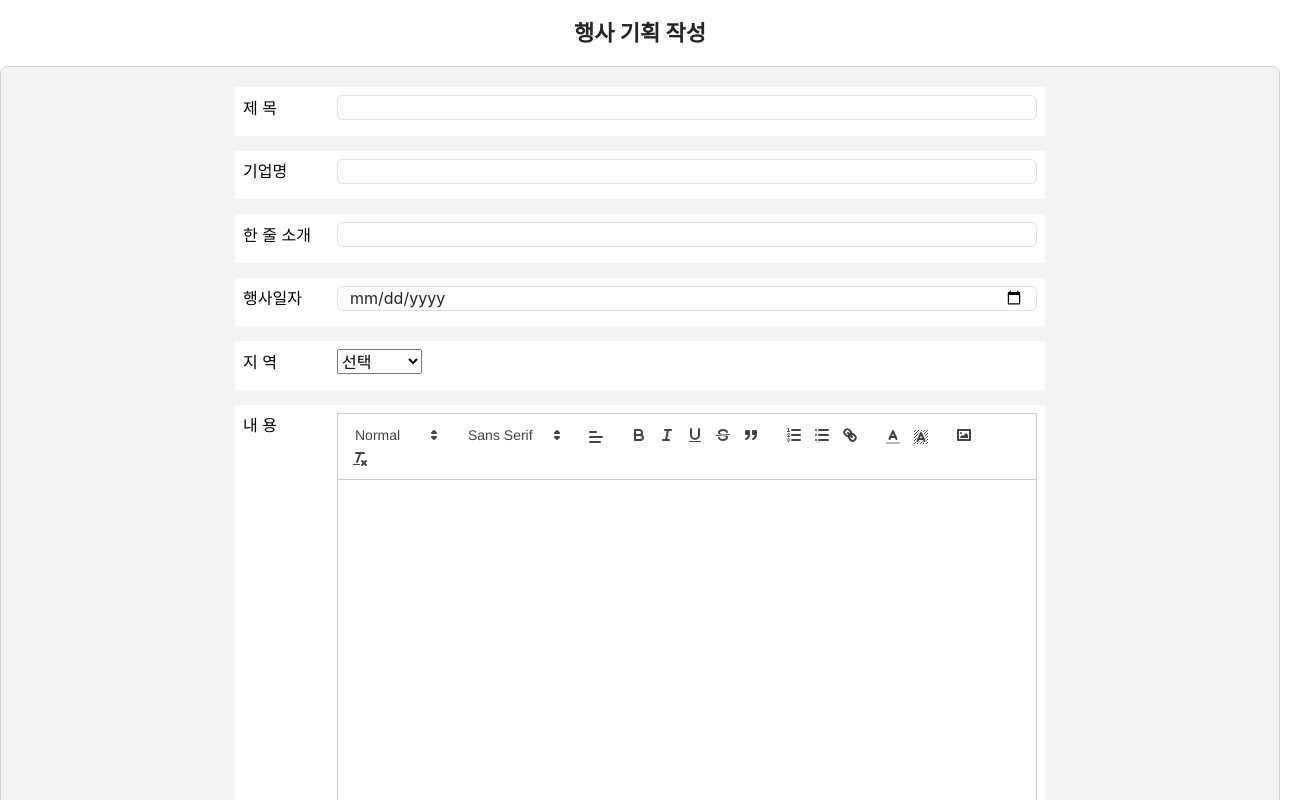
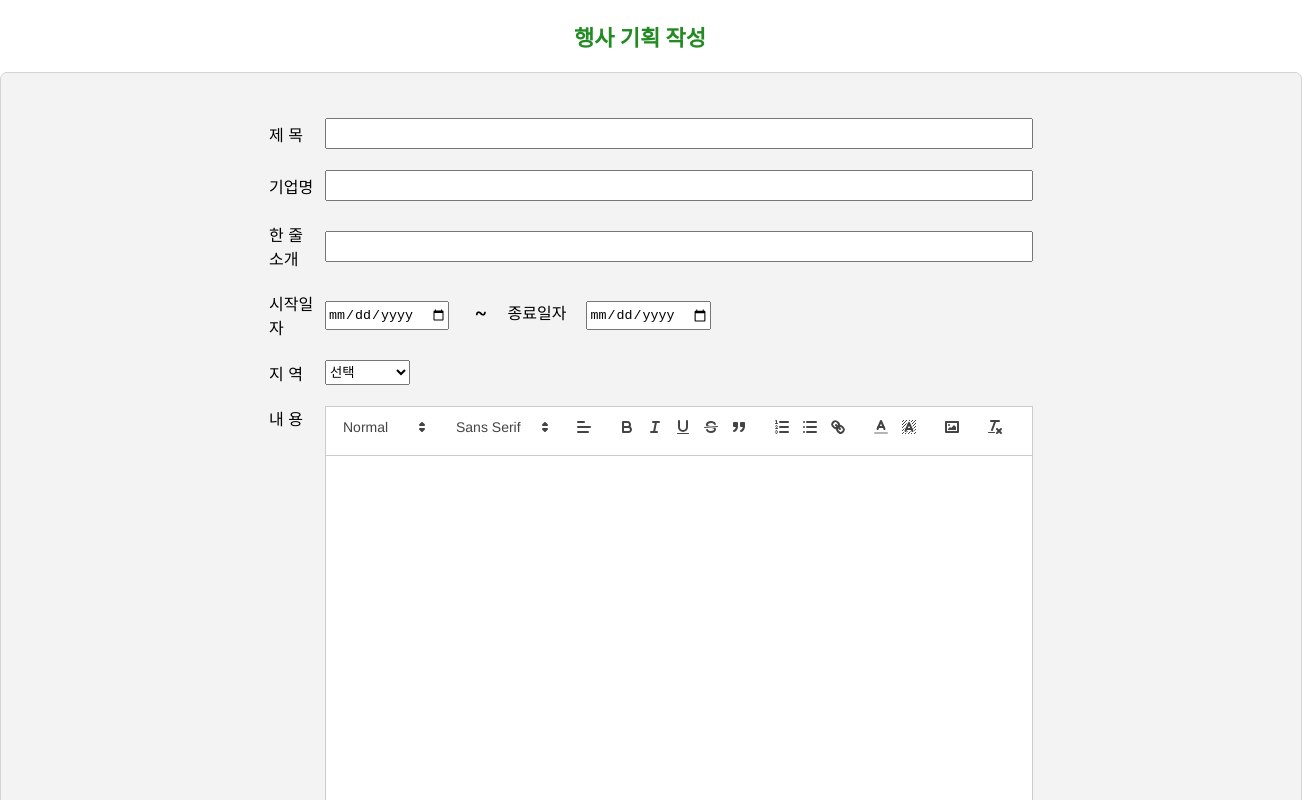
Before and after one commit to ecogging/ecogging-frontend, a React (Create React App) app: page /write in a window 1280 px wide. Shown: the top 800 px of the page, 1302 px wide, since content can reach past the window. Built offline with nearby package versions, Linux system fonts and the light colour scheme; the HTML template or start-up script is replaced by a standard one.

Commit message:
eventList 페이지네이션 기능 구현

```diff
--- a/src/App.js
+++ b/src/App.js
@@ -17,7 +17,7 @@ function App() {
           <BrowserRouter>
             <Routes>
               <Route exact path='/detail' element={<EventDetail/>}/>
-              <Route exact path='/' element={<EventList/>}/>
+              <Route exact path='/list/:page' element={<EventList/>}/>
               <Route exact path='/write' element={<EventWrite/>}/>
             </Routes>
           </BrowserRouter>
--- a/src/components/plogging/event/EventWrite.js
+++ b/src/components/plogging/event/EventWrite.js
@@ -10,9 +10,9 @@ import 'react-quill/dist/quill.snow.css';
 
 
 const EventWrite = () => {
-    const[event, setEvent] = useState({title:'', content:'',location:'',meetingDate:'',corpName:'',explanation:'',id:'',fileName:''})
+    const[event, setEvent] = useState({title:'', content:'',location:'',meetingDate:'',endDate:'',corpName:'',explanation:'',userId:'',fileName:''})
     const [file, setFile] = useState();
-    const id = useSelector(state=>state.id);
+    const userid = useSelector(state=>state.UserId);
     const token = useSelector(state=>state.Authorization);
     const [cookie, setCookie] = useCookies('[refreshToken]');
     const dispatch = useDispatch();
@@ -53,9 +53,10 @@ const deleteFileImage = () => {
         formData.append('content', event.content);
         formData.append('location', event.location);
         formData.append('meetingDate', event.meetingDate);
+        formData.append('endDate', event.endDate);
         formData.append('corpName', event.corpName);
         formData.append('explanation', event.explanation);
-        formData.append('id', event.id);
+        formData.append('userId', event.userId);
         formData.append('fileName', event.fileName);
         formData.append('file', file);
 
@@ -127,9 +128,16 @@ const deleteFileImage = () => {
                         </tr>
                         <tr style={{height:'15px'}}></tr>
                         <tr>
-                            <td><Label for="meetingDate">행사일자</Label></td>
-                            <td><Input style={{height:'25px'}} type="Date" id="meetingDate" name="meetingDate" onChange={change}
-                                 required="required" value={event.meetingDate}/></td>
+                            <td><Label for="meetingDate">시작일자</Label></td>
+                            <td><Input style={{height:'25px', marginRight:'25px'}} type="Date" id="meetingDate" name="meetingDate" onChange={change}
+                                 required="required" value={event.meetingDate}/>
+                                 <span style={{fontSize:'20px'}}>~</span>
+                                 <Label for="endDate" style={{marginRight:'20px', marginLeft:'20px'}}>종료일자</Label>
+                                 <Input style={{height:'25px'}} type="Date" id="endDate" name="endDate" onChange={change}
+                                 required="required" value={event.endDate}/>
+                            </td>
+
+
                         </tr>
                         <tr style={{height:'15px'}}></tr>
                         <tr>
--- a/src/styles/EventList.css
+++ b/src/styles/EventList.css
@@ -1,18 +1,3 @@
-html, body, div, span, applet, object, iframes, h1, h2, h3, h4, h5, h6,
-p, blockquote, pre, a, abbr, acronym, address, big, quotes, code, del,
-dfn, em, img, ins, kbd, q, s, samp, small, strike, sub, sup, tt, var, u,
-i, center, dl, dt, dd, ol, ul, li, fieldset, form, label, legend, table,
-caption, tbody, tfoot, thead, tr, th, td, article, aside, canvas,
-details, embed, figure, figcaption, footer, header, hgroup, menu, nav,
-output, ruby, section, summary, time, mark, audio, video {
-	margin: 0;
-	padding: 0;
-	border: 0;
-	font-size: 100%;
-	do: inherit;
-	vertical-align: baseline;
-}
-
 article, aside, details, figcaption, figure, footer, header, hgroup,
 menu, nav, section {
 	display: block;
@@ -27,14 +12,10 @@ blockquote:before, blockquote:after, q:before, q:after {
 	content: none;
 }
 
-table {
-	border-collapse: collapse;
-	border-spacing: 0;
-}
 
 .card {
-	height: 380px;
-	width: 300px;
+	height: 413px;
+	width: 290px;
 	border-radius: 15px;
 	display: inline-block;
 	margin-top: 30px;
@@ -72,17 +53,19 @@ table {
 	float: right;
 	margin: 15px 15px 0 0;
 	border-radius: 50%;
-	font-weight: bold;
-	padding: 10px 10px;
+	padding: 7px 5px;
 	line-height: 20px;
 }
 
 h1 {
 	font-size: 22px;
 	font-weight: bold;
+	margin-bottom: 10px;
+	color: forestgreen;
 }
 
 .card-body {
+
 }
 
 .card-body-header {
@@ -92,6 +75,7 @@ h1 {
 }
 
 .card-body-description {
+	text-align: left;
 	opacity: 0;
 	color: #757B82;
 	line-height: 25px;
@@ -102,7 +86,7 @@ h1 {
 	transition: .2s ease-in-out;
 	overflow: hidden;
 	height: 170px;
-	margin: 5px 20px;
+	margin: 5px 10px;
 	width: 270px;
 	word-wrap: break-word;
 }
@@ -122,7 +106,8 @@ h1 {
 
 
 .card-body-hashtag {
-	font-size: large;
+	font-size: medium;
+	margin: 0;
 }
 
 .card-body-footer {
@@ -130,31 +115,119 @@ h1 {
 	margin-top: 15px;
 	margin-bottom: 6px;
 	bottom: 0;
-	width: 314px;
+	width: 290px;
 	font-size: 14px;
 	color: #9FA5A8;
-	padding: 0 15px;
-}
-
-.icon {
-	display: inline-block;
-	vertical-align: middle;
-	margin-right: 2px;
-}
-
-.icon-view_count {
-	width: 25px;
-	height: 17px;
-	background: url("") no-repeat;
-}
-
-.icon-comments_count {
-	margin-left: 5px;
-	width: 25px;
-	height: 17px;
-	background: url("") no-repeat;
 }
 
 .reg_date {
-	float: right;
+	margin-left: 120px;
 }
+
+ol,ul {
+  padding-left: 2rem;
+}
+
+ol,ul,dl {
+  margin-top: 0;
+  margin-bottom: 1rem;
+}
+
+ol ol,ul ul,ol ul,ul ol {
+  margin-bottom: 0;
+}
+
+
+.pagination {
+	--bs-pagination-padding-x: 0.75rem;
+	--bs-pagination-padding-y: 0.375rem;
+	--bs-pagination-font-size: 1rem;
+	--bs-pagination-color: var(--bs-link-color);
+	--bs-pagination-bg: var(--bs-body-bg);
+	--bs-pagination-border-width: var(--bs-border-width);
+	--bs-pagination-border-color: var(--bs-border-color);
+	--bs-pagination-border-radius: var(--bs-border-radius);
+	--bs-pagination-hover-color: var(--bs-link-hover-color);
+	--bs-pagination-hover-bg: var(--bs-tertiary-bg);
+	--bs-pagination-hover-border-color: var(--bs-border-color);
+	--bs-pagination-focus-color: var(--bs-link-hover-color);
+	--bs-pagination-focus-bg: var(--bs-secondary-bg);
+	--bs-pagination-focus-box-shadow: 0 0 0 0.25rem rgba(13, 110, 253, 0.25);
+	--bs-pagination-active-color: #fff;
+	--bs-pagination-active-bg: #0d6efd;
+	--bs-pagination-active-border-color: #0d6efd;
+	--bs-pagination-disabled-color: var(--bs-secondary-color);
+	--bs-pagination-disabled-bg: var(--bs-secondary-bg);
+	--bs-pagination-disabled-border-color: var(--bs-border-color);
+	display: flex;
+	padding-left: 0;
+	list-style: none;
+  }
+
+  .page-link {
+	position: relative;
+	display: block;
+	padding: var(--bs-pagination-padding-y) var(--bs-pagination-padding-x);
+	font-size: var(--bs-pagination-font-size);
+	color: var(--bs-pagination-color);
+	text-decoration: none;
+	background-color: var(--bs-pagination-bg);
+	border: var(--bs-pagination-border-width) solid var(--bs-pagination-border-color);
+	transition: color 0.15s ease-in-out, background-color 0.15s ease-in-out, border-color 0.15s ease-in-out, box-shadow 0.15s ease-in-out;
+  }
+  @media (prefers-reduced-motion: reduce) {
+	.page-link {
+	  transition: none;
+	}
+  }
+  .page-link:hover {
+	z-index: 2;
+	color: var(--bs-pagination-hover-color);
+	background-color: var(--bs-pagination-hover-bg);
+	border-color: var(--bs-pagination-hover-border-color);
+  }
+  .page-link:focus {
+	z-index: 3;
+	color: var(--bs-pagination-focus-color);
+	background-color: var(--bs-pagination-focus-bg);
+	outline: 0;
+	box-shadow: var(--bs-pagination-focus-box-shadow);
+  }
+  .page-link.active, .active > .page-link {
+	z-index: 3;
+	color: var(--bs-pagination-active-color);
+	background-color: var(--bs-pagination-active-bg);
+	border-color: var(--bs-pagination-active-border-color);
+  }
+  .page-link.disabled, .disabled > .page-link {
+	color: var(--bs-pagination-disabled-color);
+	pointer-events: none;
+	background-color: var(--bs-pagination-disabled-bg);
+	border-color: var(--bs-pagination-disabled-border-color);
+  }
+
+  .page-item:not(:first-child) .page-link {
+	margin-left: calc(var(--bs-border-width) * -1);
+  }
+  .page-item:first-child .page-link {
+	border-top-left-radius: var(--bs-pagination-border-radius);
+	border-bottom-left-radius: var(--bs-pagination-border-radius);
+  }
+  .page-item:last-child .page-link {
+	border-top-right-radius: var(--bs-pagination-border-radius);
+	border-bottom-right-radius: var(--bs-pagination-border-radius);
+  }
+
+  .pagination-lg {
+	--bs-pagination-padding-x: 1.5rem;
+	--bs-pagination-padding-y: 0.75rem;
+	--bs-pagination-font-size: 1.25rem;
+	--bs-pagination-border-radius: var(--bs-border-radius-lg);
+  }
+
+  .pagination-sm {
+	--bs-pagination-padding-x: 0.5rem;
+	--bs-pagination-padding-y: 0.25rem;
+	--bs-pagination-font-size: 0.875rem;
+	--bs-pagination-border-radius: var(--bs-border-radius-sm);
+  }
```
Also changed, not shown: src/components/plogging/event/EventList.js (+54 -30 lines).
